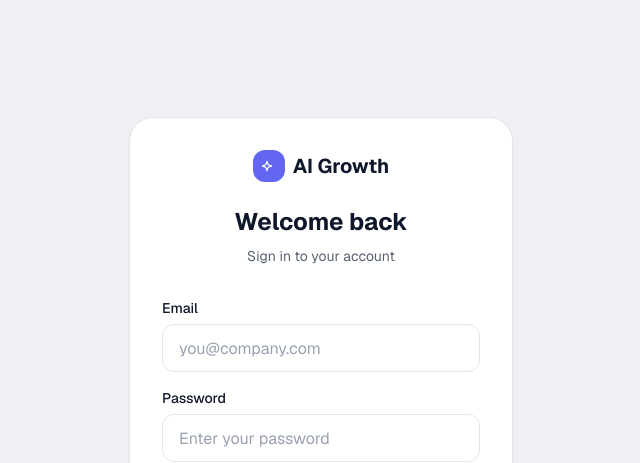
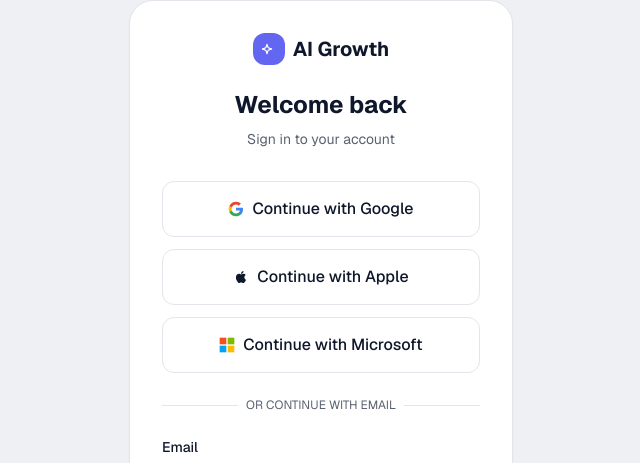
Before and after one commit to BhrayanM/revora, a Next.js app: page /login in a window 1280 px wide. Shown: the top 463 px of the page, without its empty margins (319-959 px from the left). Built offline with nearby package versions, Linux system fonts and the light colour scheme; no server answers.

Commit message:
feat(auth): add social authentication (Google, Apple, Microsoft)

```diff
--- a/src/app/login/page.tsx
+++ b/src/app/login/page.tsx
@@ -5,6 +5,7 @@
 import type { FormEvent } from "react";
 import { Suspense, useRef, useState } from "react";
 
+import { SocialAuth } from "@/components/auth/social-auth";
 import { TurnstileWidget } from "@/components/auth/turnstile";
 import { Alert } from "@/components/ui/alert";
 import { Button } from "@/components/ui/button";
@@ -102,6 +103,19 @@
         </Alert>
       )}
 
+      <SocialAuth returnTo={redirect} />
+
+      <div className="relative my-6">
+        <div className="absolute inset-0 flex items-center">
+          <div className="w-full border-t border-border" />
+        </div>
+        <div className="relative flex justify-center text-xs uppercase">
+          <span className="bg-surface px-2 text-muted-foreground">
+            or continue with email
+          </span>
+        </div>
+      </div>
+
       <form onSubmit={handleSubmit} className="space-y-4">
         <Input
           label="Email"
--- a/src/app/signup/page.tsx
+++ b/src/app/signup/page.tsx
@@ -5,6 +5,7 @@
 import type { FormEvent } from "react";
 import { useRef, useState } from "react";
 
+import { SocialAuth } from "@/components/auth/social-auth";
 import { TurnstileWidget } from "@/components/auth/turnstile";
 import { BackgroundPattern } from "@/components/shared/background-pattern";
 import { Alert } from "@/components/ui/alert";
@@ -120,6 +121,19 @@
               </Alert>
             )}
 
+            <SocialAuth />
+
+            <div className="relative my-6">
+              <div className="absolute inset-0 flex items-center">
+                <div className="w-full border-t border-border" />
+              </div>
+              <div className="relative flex justify-center text-xs uppercase">
+                <span className="bg-surface px-2 text-muted-foreground">
+                  or continue with email
+                </span>
+              </div>
+            </div>
+
             <form onSubmit={handleSubmit} className="space-y-4">
               <Input
                 label="Full Name"
--- /dev/null
+++ b/src/components/auth/icons/apple-icon.tsx
@@ -0,0 +1,12 @@
+export function AppleIcon({ className }: { className?: string }) {
+  return (
+    <svg
+      className={className}
+      viewBox="0 0 24 24"
+      fill="currentColor"
+      xmlns="http://www.w3.org/2000/svg"
+    >
+      <path d="M17.05 20.28c-.98.95-2.05.88-3.08.4-1.09-.5-2.08-.48-3.24 0-1.44.62-2.2.44-3.06-.4C2.79 15.25 3.51 7.59 9.05 7.31c1.35.07 2.29.74 3.08.8 1.18-.24 2.31-.93 3.57-.84 1.51.12 2.65.72 3.4 1.8-3.12 1.87-2.38 5.98.48 7.13-.57 1.5-1.31 2.99-2.54 4.09zM12.03 7.25c-.15-2.23 1.66-4.07 3.74-4.25.29 2.58-2.34 4.5-3.74 4.25z" />
+    </svg>
+  );
+}
--- /dev/null
+++ b/src/components/auth/icons/google-icon.tsx
@@ -0,0 +1,27 @@
+export function GoogleIcon({ className }: { className?: string }) {
+  return (
+    <svg
+      className={className}
+      viewBox="0 0 24 24"
+      fill="none"
+      xmlns="http://www.w3.org/2000/svg"
+    >
+      <path
+        d="M22.56 12.25c0-.78-.07-1.53-.2-2.25H12v4.26h5.92a5.06 5.06 0 01-2.2 3.32v2.77h3.57c2.08-1.92 3.28-4.74 3.28-8.1z"
+        fill="#4285F4"
+      />
+      <path
+        d="M12 23c2.97 0 5.46-.98 7.28-2.66l-3.57-2.77c-.98.66-2.23 1.06-3.71 1.06-2.86 0-5.29-1.93-6.16-4.53H2.18v2.84C3.99 20.53 7.7 23 12 23z"
+        fill="#34A853"
+      />
+      <path
+        d="M5.84 14.09c-.22-.66-.35-1.36-.35-2.09s.13-1.43.35-2.09V7.07H2.18C1.43 8.55 1 10.22 1 12s.43 3.45 1.18 4.93l2.85-2.22.81-.62z"
+        fill="#FBBC05"
+      />
+      <path
+        d="M12 5.38c1.62 0 3.06.56 4.21 1.64l3.15-3.15C17.45 2.09 14.97 1 12 1 7.7 1 3.99 3.47 2.18 7.07l3.66 2.84c.87-2.6 3.3-4.53 6.16-4.53z"
+        fill="#EA4335"
+      />
+    </svg>
+  );
+}
--- /dev/null
+++ b/src/components/auth/icons/microsoft-icon.tsx
@@ -0,0 +1,15 @@
+export function MicrosoftIcon({ className }: { className?: string }) {
+  return (
+    <svg
+      className={className}
+      viewBox="0 0 24 24"
+      fill="none"
+      xmlns="http://www.w3.org/2000/svg"
+    >
+      <rect x="1" y="1" width="10" height="10" fill="#F25022" />
+      <rect x="13" y="1" width="10" height="10" fill="#7FBA00" />
+      <rect x="1" y="13" width="10" height="10" fill="#00A4EF" />
+      <rect x="13" y="13" width="10" height="10" fill="#FFB900" />
+    </svg>
+  );
+}
--- /dev/null
+++ b/src/components/auth/social-auth.tsx
@@ -0,0 +1,78 @@
+"use client";
+
+import { useState } from "react";
+
+import { AppleIcon } from "@/components/auth/icons/apple-icon";
+import { GoogleIcon } from "@/components/auth/icons/google-icon";
+import { MicrosoftIcon } from "@/components/auth/icons/microsoft-icon";
+import { Alert } from "@/components/ui/alert";
+import { Button } from "@/components/ui/button";
+import { createClient } from "@/lib/supabase/client";
+
+type OAuthProvider = "google" | "apple" | "azure";
+
+type ProviderConfig = {
+  provider: OAuthProvider;
+  label: string;
+  icon: typeof GoogleIcon;
+};
+
+const providers: ProviderConfig[] = [
+  { provider: "google", label: "Continue with Google", icon: GoogleIcon },
+  { provider: "apple", label: "Continue with Apple", icon: AppleIcon },
+  {
+    provider: "azure",
+    label: "Continue with Microsoft",
+    icon: MicrosoftIcon,
+  },
+];
+
+export function SocialAuth({ returnTo = "/dashboard" }: { returnTo?: string }) {
+  const [loading, setLoading] = useState<OAuthProvider | null>(null);
+  const [error, setError] = useState<string | null>(null);
+
+  const handleSignIn = async (provider: OAuthProvider) => {
+    setLoading(provider);
+    setError(null);
+
+    const supabase = createClient();
+    const { error: authError } = await supabase.auth.signInWithOAuth({
+      provider,
+      options: {
+        redirectTo: `${window.location.origin}/auth/callback?next=${encodeURIComponent(returnTo)}`,
+      },
+    });
+
+    if (authError) {
+      setError(authError.message);
+    }
+
+    setLoading(null);
+  };
+
+  return (
+    <div className="space-y-3">
+      {error && (
+        <Alert variant="error" className="text-sm">
+          {error}
+        </Alert>
+      )}
+
+      {providers.map(({ provider, label, icon: Icon }) => (
+        <Button
+          key={provider}
+          type="button"
+          variant="outline"
+          size="xl"
+          className="w-full"
+          leftIcon={<Icon className="size-5" />}
+          loading={loading === provider}
+          disabled={loading !== null && loading !== provider}
+          onClick={() => handleSignIn(provider)}
+        >
+          {label}
+        </Button>
+      ))}
+    </div>
+  );
+}
```
